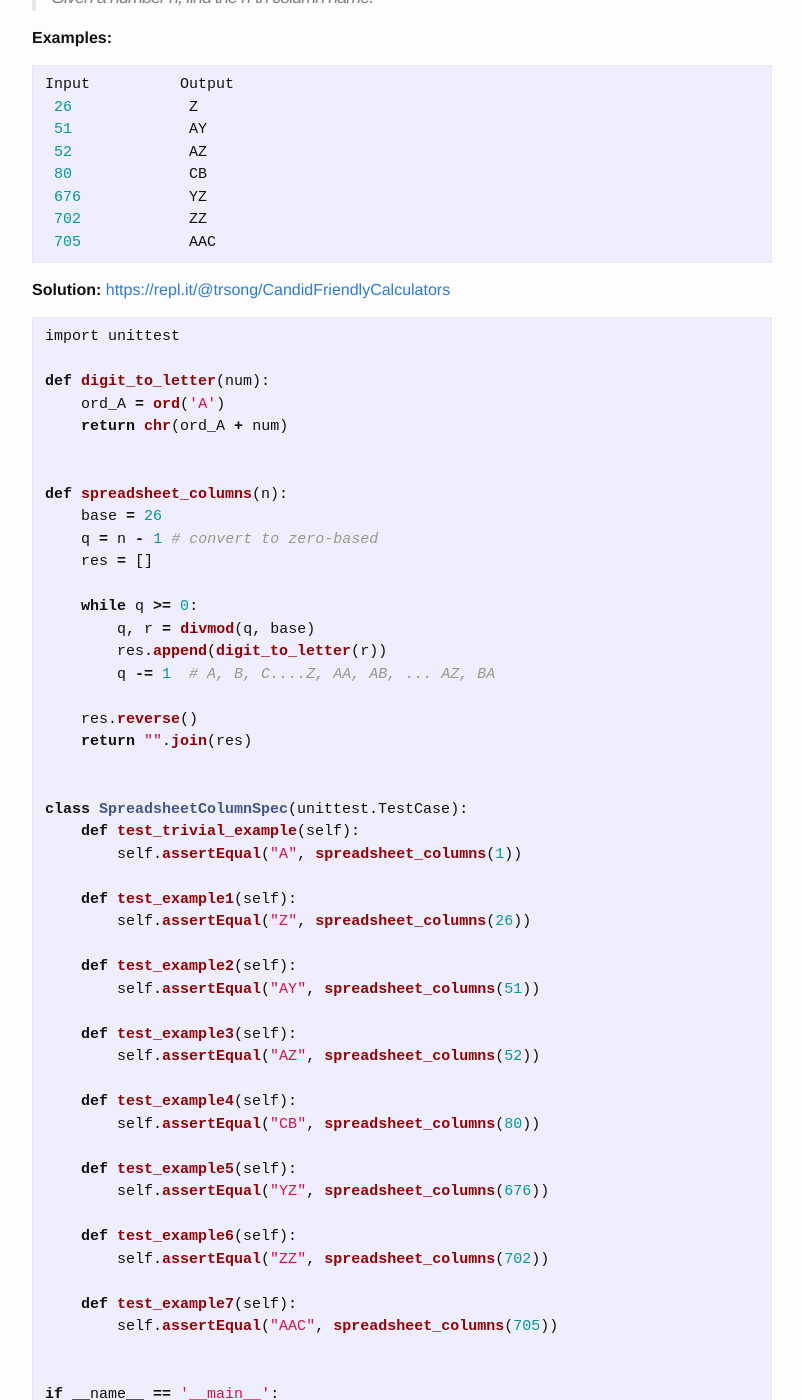
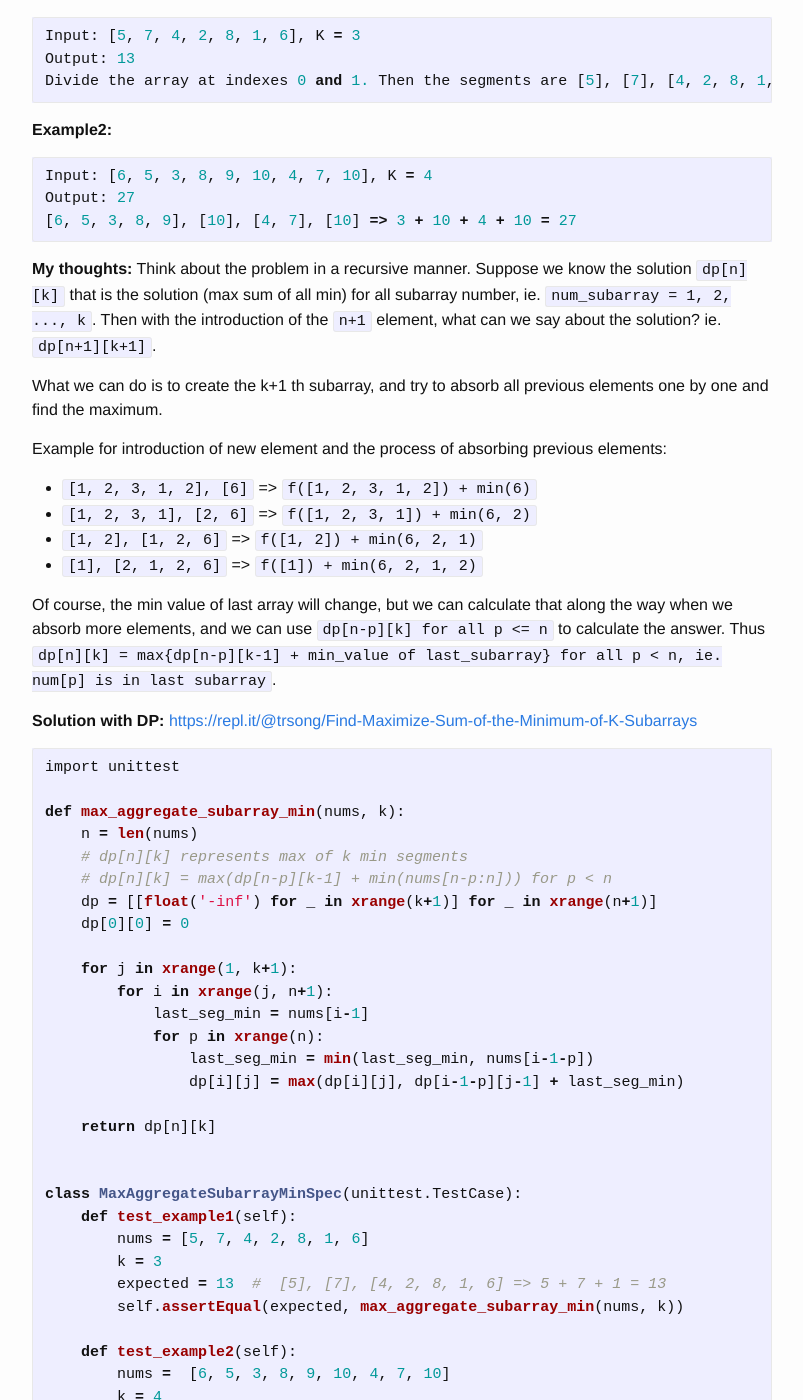
Before and after one commit to trsong/trsong.github.io, a Jekyll site: the page built from _posts/2020-05-01-DailyQuestionsMay.md, in a window 1280 px wide and 1400 px high, scrolled down 1155 px. Shown: the whole window, without its empty margins (238-1041 px from the left). Built offline with Jekyll 4.4.1, drawn with Linux system fonts in a browser that asks for light colours; some of the changed text lies outside the part shown.

Commit message:
Add Solution to May 3 Question

````diff
--- a/_posts/2020-05-01-DailyQuestionsMay.md
+++ b/_posts/2020-05-01-DailyQuestionsMay.md
@@ -33,6 +33,22 @@ You should return the following, as a string:
 ```
 -->
 
+### May 4, 2020 LC 138 \[Medium\] Copy List with Random Pointer
+---
+> **Question:** A linked list is given such that each node contains an additional random pointer which could point to any node in the list or null.
+>
+> Return a deep copy of the list.
+
+ **Example:**
+```py
+Input:
+{"$id":"1","next":{"$id":"2","next":null,"random":{"$ref":"2"},"val":2},"random":{"$ref":"2"},"val":1}
+
+Explanation:
+Node 1's value is 1, both of its next and random pointer points to Node 2.
+Node 2's value is 2, its next pointer points to null and its random pointer points to itself.
+```
+
 ### May 3, 2020 \[Hard\] Maximize Sum of the Minimum of K Subarrays
 ---
 > **Question:** Given an array a of size N and an integer K, the task is to divide the array into K segments such that sum of the minimum of K segments is maximized.
@@ -50,6 +66,98 @@ Input: [6, 5, 3, 8, 9, 10, 4, 7, 10], K = 4
 Output: 27
 [6, 5, 3, 8, 9], [10], [4, 7], [10] => 3 + 10 + 4 + 10 = 27
 ```
+
+**My thoughts:** Think about the problem in a recursive manner. Suppose we know the solution `dp[n][k]` that is the solution (max sum of all min) for all subarray number, ie. `num_subarray = 1, 2, ..., k`. Then with the introduction of the `n+1` element, what can we say about the solution? ie. `dp[n+1][k+1]`.
+
+What we can do is to create the k+1 th subarray, and try to absorb all previous elements one by one and find the maximum.
+
+Example for introduction of new element and the process of absorbing previous elements:
+- `[1, 2, 3, 1, 2], [6]` => `f([1, 2, 3, 1, 2]) + min(6)`
+- `[1, 2, 3, 1], [2, 6]` => `f([1, 2, 3, 1]) + min(6, 2)`
+- `[1, 2], [1, 2, 6]`    => `f([1, 2]) + min(6, 2, 1)`
+- `[1], [2, 1, 2, 6]`    => `f([1]) + min(6, 2, 1, 2)`
+
+Of course, the min value of last array will change, but we can calculate that along the way when we absorb more elements, and we can use `dp[n-p][k] for all p <= n` to calculate the answer. Thus `dp[n][k] = max{dp[n-p][k-1] + min_value of last_subarray} for all p < n, ie. num[p] is in last subarray`.
+
+
+**Solution with DP:** [https://repl.it/@trsong/Find-Maximize-Sum-of-the-Minimum-of-K-Subarrays](https://repl.it/@trsong/Find-Maximize-Sum-of-the-Minimum-of-K-Subarrays)
+```py
+import unittest
+
+def max_aggregate_subarray_min(nums, k):
+    n = len(nums)
+    # dp[n][k] represents max of k min segments
+    # dp[n][k] = max(dp[n-p][k-1] + min(nums[n-p:n])) for p < n
+    dp = [[float('-inf') for _ in xrange(k+1)] for _ in xrange(n+1)]
+    dp[0][0] = 0
+
+    for j in xrange(1, k+1):
+        for i in xrange(j, n+1):
+            last_seg_min = nums[i-1]
+            for p in xrange(n):
+                last_seg_min = min(last_seg_min, nums[i-1-p])
+                dp[i][j] = max(dp[i][j], dp[i-1-p][j-1] + last_seg_min)
+
+    return dp[n][k]
+
+
+class MaxAggregateSubarrayMinSpec(unittest.TestCase):
+    def test_example1(self):
+        nums = [5, 7, 4, 2, 8, 1, 6]
+        k = 3
+        expected = 13  #  [5], [7], [4, 2, 8, 1, 6] => 5 + 7 + 1 = 13
+        self.assertEqual(expected, max_aggregate_subarray_min(nums, k))
+
+    def test_example2(self):
+        nums =  [6, 5, 3, 8, 9, 10, 4, 7, 10]
+        k = 4
+        expected = 27  # [6, 5, 3, 8, 9], [10], [4, 7], [10] => 3 + 10 + 4 + 10 = 27
+        self.assertEqual(expected, max_aggregate_subarray_min(nums, k))
+
+    def test_empty_array(self):
+        self.assertEqual(0, max_aggregate_subarray_min([], 0))
+
+    def test_not_split_array(self):
+        self.assertEqual(1, max_aggregate_subarray_min([1, 2, 3], 1))
+
+    def test_not_allow_split_into_empty_subarray(self):
+        self.assertEqual(-1, max_aggregate_subarray_min([5, -3, 0, 3, -6], 5))
+
+    def test_local_max_vs_global_max(self):
+        nums =  [1, 2, 3, 1, 2, 3, 1, 2, 3]
+        k = 3
+        expected = 6  # [1, 2, 3, 1, 2, 3, 1], [2], [3] => 1 + 2 + 3 = 6
+        self.assertEqual(expected, max_aggregate_subarray_min(nums, k))
+
+    def test_local_max_vs_global_max2(self):
+        nums =  [3, 2, 1, 3, 2, 1, 3, 2, 1]
+        k = 4
+        expected = 8  # [3], [2, 1], [3], [2, 1, 3, 2, 1] => 3 + 1 + 3 + 1 = 8
+        self.assertEqual(expected, max_aggregate_subarray_min(nums, k))
+
+    def test_array_contains_negative_elements(self):
+        nums =  [6, 3, -2, -4, 2, -1, 3, 2, 1, -5, 3, 5]
+        k = 3
+        expected = 6  # [6], [3, -2, -4, 2, -1, 3, 2, 1, -5, 3], [5] => 6 - 5 + 5 = 6
+        self.assertEqual(expected, max_aggregate_subarray_min(nums, k))
+
+    def test_array_contains_negative_elements2(self):
+        nums =  [1, -2, 3, -3, 0]
+        k = 3
+        expected = -2  # [1, -2], [3], [-3, 0] => -2 + 3 - 3 = -2
+        self.assertEqual(expected, max_aggregate_subarray_min(nums, k))
+
+    def test_array_with_all_negative_numbers(self):
+        nums =  [-1, -2, -3, -1, -2, -3]
+        k = 2
+        expected = -4  # [-1], [-2, -3, -1, -2, -3] => - 1 - 3 = -4
+        self.assertEqual(expected, max_aggregate_subarray_min(nums, k))
+
+
+if __name__ == '__main__':
+    unittest.main(exit=False)
+```
+
 
 ### May 2, 2020  \[Easy\] Spreadsheet Columns
 ---
````
